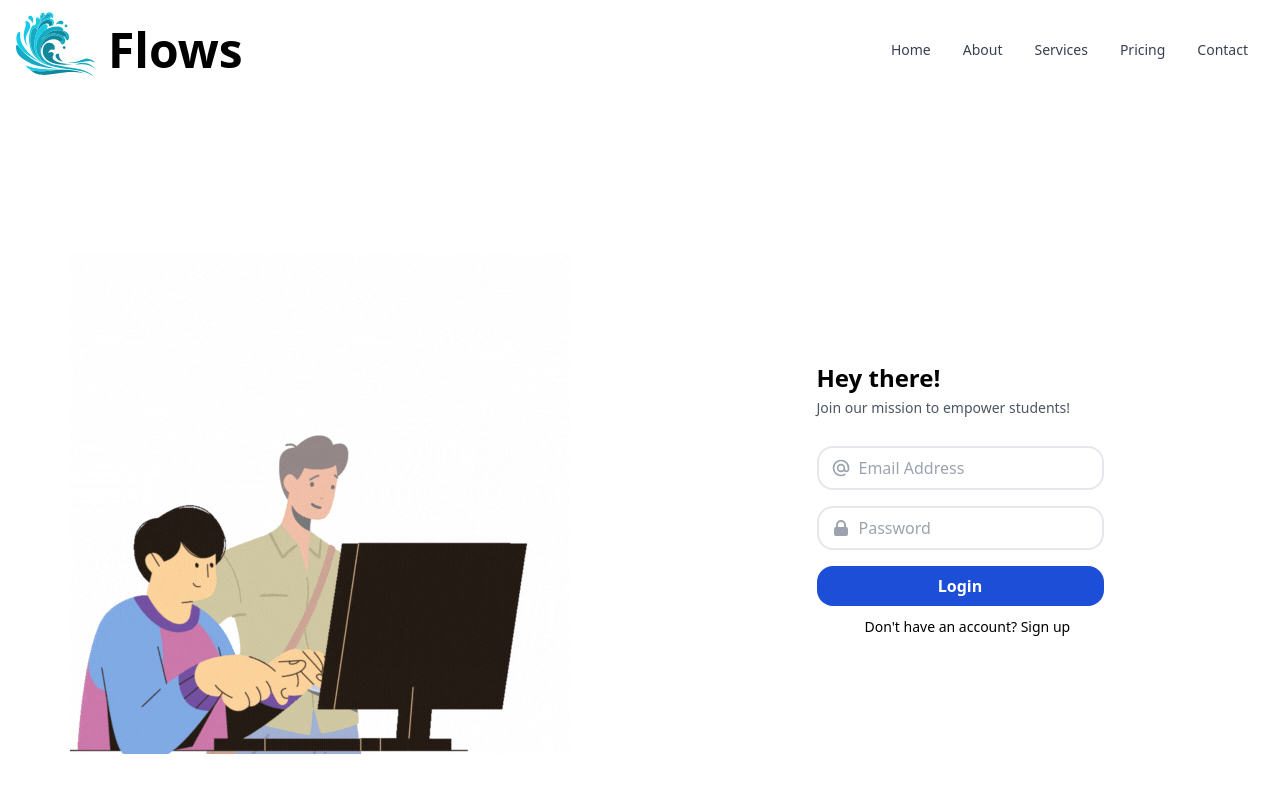
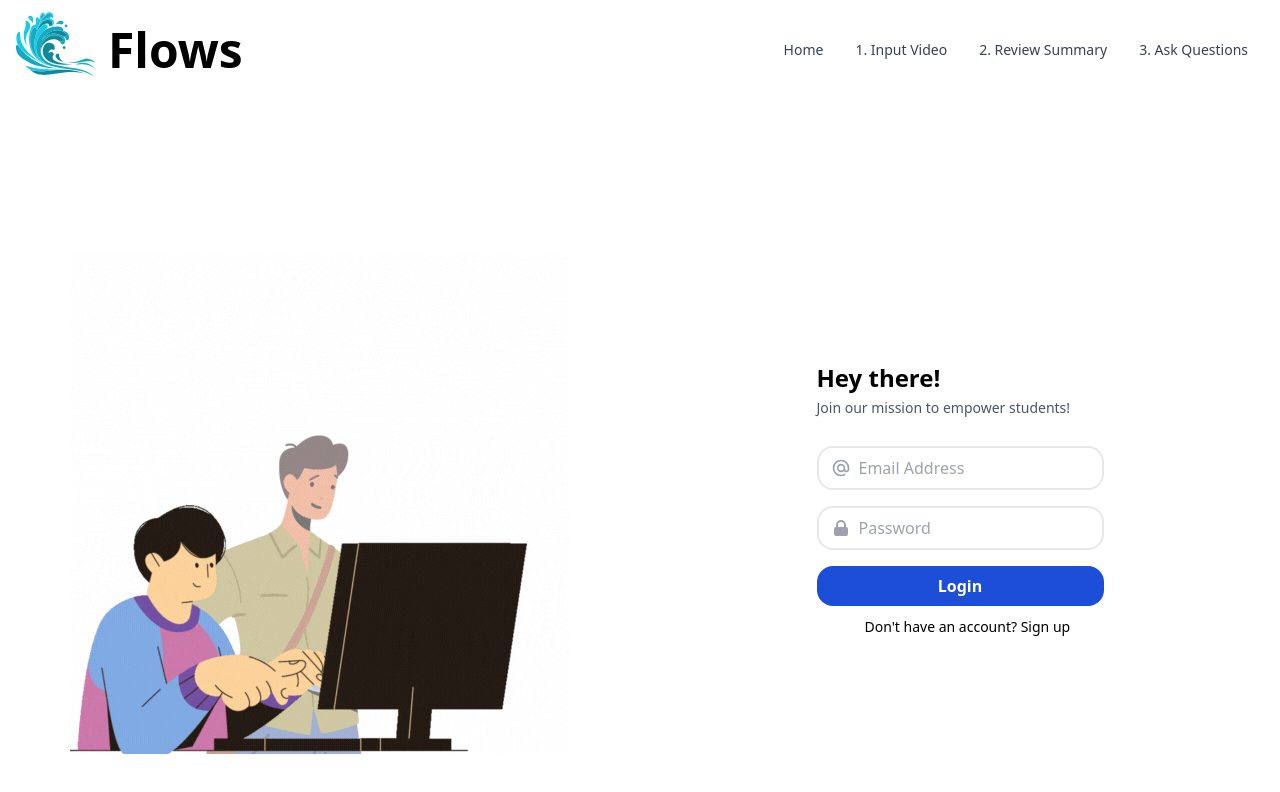
Before and after one commit to Brayton-Lordianto/PeddieHacks, a React (Create React App) app in the folder 2peddiehacks/: page /main in a window 1280 px wide. Shown: the top 792 px of the page. Built offline with nearby package versions, Linux system fonts and the light colour scheme.

Commit message:
separated Navbar component

```diff
--- /dev/null
+++ b/2peddiehacks/src/components/Navbar.jsx
@@ -0,0 +1,37 @@
+import React from 'react'
+import logo from '../static/logo.svg';
+
+const Navbar = () => {
+    return (
+        <nav class="bg-white border-gray-200 px-2 sm:px-4 py-2.5 rounded dark:bg-gray-900">
+            <div class="container flex flex-wrap justify-between items-center mx-auto">
+                <a href="#!" class="flex items-center">
+                    <img src={logo} class="mr-3 h-10 sm:h-20" alt="Flowbite Logo" />
+                    <span class="self-center text-5xl	font-semibold whitespace-nowrap dark:text-white">Flows</span>
+                </a>
+                <button data-collapse-toggle="navbar-default" type="button" class="inline-flex items-center p-2 ml-3 text-sm text-gray-500 rounded-lg md:hidden hover:bg-gray-100 focus:outline-none focus:ring-2 focus:ring-gray-200 dark:text-gray-400 dark:hover:bg-gray-700 dark:focus:ring-gray-600" aria-controls="navbar-default" aria-expanded="false">
+                    <span class="sr-only">Open main menu</span>
+                    <svg class="w-6 h-6" aria-hidden="true" fill="currentColor" viewBox="0 0 20 20" xmlns="http://www.w3.org/2000/svg"><path fill-rule="evenodd" d="M3 5a1 1 0 011-1h12a1 1 0 110 2H4a1 1 0 01-1-1zM3 10a1 1 0 011-1h12a1 1 0 110 2H4a1 1 0 01-1-1zM3 15a1 1 0 011-1h12a1 1 0 110 2H4a1 1 0 01-1-1z" clip-rule="evenodd"></path></svg>
+                </button>
+                <div class="hidden w-full md:block md:w-auto" id="navbar-default">
+                    <ul class="flex flex-col p-4 mt-4 bg-gray-50 rounded-lg border border-gray-100 md:flex-row md:space-x-8 md:mt-0 md:text-sm md:font-medium md:border-0 md:bg-white dark:bg-gray-800 md:dark:bg-gray-900 dark:border-gray-700">
+                    <li>
+                        <a href="#!" class="block py-2 pr-4 pl-3 text-gray-700 rounded hover:bg-gray-100 md:hover:bg-transparent md:border-0 md:hover:text-blue-700 md:p-0 dark:text-gray-400 md:dark:hover:text-white dark:hover:bg-gray-700 dark:hover:text-white md:dark:hover:bg-transparent">Home</a>
+                    </li>
+                    <li>
+                        <a href="#!" class="block py-2 pr-4 pl-3 text-gray-700 rounded hover:bg-gray-100 md:hover:bg-transparent md:border-0 md:hover:text-blue-700 md:p-0 dark:text-gray-400 md:dark:hover:text-white dark:hover:bg-gray-700 dark:hover:text-white md:dark:hover:bg-transparent">1. Input Video</a>
+                    </li>
+                    <li>
+                        <a href="#!" class="block py-2 pr-4 pl-3 text-gray-700 rounded hover:bg-gray-100 md:hover:bg-transparent md:border-0 md:hover:text-blue-700 md:p-0 dark:text-gray-400 md:dark:hover:text-white dark:hover:bg-gray-700 dark:hover:text-white md:dark:hover:bg-transparent">2. Review Summary</a>
+                    </li>
+                    <li>
+                        <a href="#!" class="block py-2 pr-4 pl-3 text-gray-700 rounded hover:bg-gray-100 md:hover:bg-transparent md:border-0 md:hover:text-blue-700 md:p-0 dark:text-gray-400 md:dark:hover:text-white dark:hover:bg-gray-700 dark:hover:text-white md:dark:hover:bg-transparent">3. Ask Questions</a>
+                    </li>
+                    </ul>
+                </div>
+            </div>
+        </nav>
+    )
+}
+
+export default Navbar
--- a/2peddiehacks/src/screens/pages/Main.jsx
+++ b/2peddiehacks/src/screens/pages/Main.jsx
@@ -1,6 +1,7 @@
 import logo from '../../static/logo.svg';
 import text from '../../static/placeholder.gif';
 import {Link} from 'react-router-dom';
+import Navbar from '../../components/Navbar'
 
 
 
@@ -17,45 +18,13 @@
   //   console.log(event.currentTarget);
   // };
     return(
-        <body>
-        <nav class="bg-white border-gray-200 px-2 sm:px-4 py-2.5 rounded dark:bg-gray-900">
-  <div class="container flex flex-wrap justify-between items-center mx-auto">
-    <a href="#!" class="flex items-center">
-        <img src={logo} class="mr-3 h-10 sm:h-20" alt="Flowbite Logo" />
-        <span class="self-center text-5xl	font-semibold whitespace-nowrap dark:text-white">Flows</span>
-    </a>
-    <button data-collapse-toggle="navbar-default" type="button" class="inline-flex items-center p-2 ml-3 text-sm text-gray-500 rounded-lg md:hidden hover:bg-gray-100 focus:outline-none focus:ring-2 focus:ring-gray-200 dark:text-gray-400 dark:hover:bg-gray-700 dark:focus:ring-gray-600" aria-controls="navbar-default" aria-expanded="false">
-      <span class="sr-only">Open main menu</span>
-      <svg class="w-6 h-6" aria-hidden="true" fill="currentColor" viewBox="0 0 20 20" xmlns="http://www.w3.org/2000/svg"><path fill-rule="evenodd" d="M3 5a1 1 0 011-1h12a1 1 0 110 2H4a1 1 0 01-1-1zM3 10a1 1 0 011-1h12a1 1 0 110 2H4a1 1 0 01-1-1zM3 15a1 1 0 011-1h12a1 1 0 110 2H4a1 1 0 01-1-1z" clip-rule="evenodd"></path></svg>
-    </button>
-    <div class="hidden w-full md:block md:w-auto" id="navbar-default">
-      <ul class="flex flex-col p-4 mt-4 bg-gray-50 rounded-lg border border-gray-100 md:flex-row md:space-x-8 md:mt-0 md:text-sm md:font-medium md:border-0 md:bg-white dark:bg-gray-800 md:dark:bg-gray-900 dark:border-gray-700">
-      <li>
-          <a href="#!" class="block py-2 pr-4 pl-3 text-gray-700 rounded hover:bg-gray-100 md:hover:bg-transparent md:border-0 md:hover:text-blue-700 md:p-0 dark:text-gray-400 md:dark:hover:text-white dark:hover:bg-gray-700 dark:hover:text-white md:dark:hover:bg-transparent">Home</a>
-        </li>
-        <li>
-          <a href="#!" class="block py-2 pr-4 pl-3 text-gray-700 rounded hover:bg-gray-100 md:hover:bg-transparent md:border-0 md:hover:text-blue-700 md:p-0 dark:text-gray-400 md:dark:hover:text-white dark:hover:bg-gray-700 dark:hover:text-white md:dark:hover:bg-transparent">About</a>
-        </li>
-        <li>
-          <a href="#!" class="block py-2 pr-4 pl-3 text-gray-700 rounded hover:bg-gray-100 md:hover:bg-transparent md:border-0 md:hover:text-blue-700 md:p-0 dark:text-gray-400 md:dark:hover:text-white dark:hover:bg-gray-700 dark:hover:text-white md:dark:hover:bg-transparent">Services</a>
-        </li>
-        <li>
-          <a href="#!" class="block py-2 pr-4 pl-3 text-gray-700 rounded hover:bg-gray-100 md:hover:bg-transparent md:border-0 md:hover:text-blue-700 md:p-0 dark:text-gray-400 md:dark:hover:text-white dark:hover:bg-gray-700 dark:hover:text-white md:dark:hover:bg-transparent">Pricing</a>
-        </li>
-        <li>
-          <a href="#!" class="block py-2 pr-4 pl-3 text-gray-700 rounded hover:bg-gray-100 md:hover:bg-transparent md:border-0 md:hover:text-blue-700 md:p-0 dark:text-gray-400 md:dark:hover:text-white dark:hover:bg-gray-700 dark:hover:text-white md:dark:hover:bg-transparent">Contact</a>
-        </li>
-      </ul>
-    </div>
-  </div>
-</nav>
+      <>
+        <Navbar />
         <body>
           <div class="h-screen flex">
           <div class="mt-2 flex w-1/2 justify-center items-center bg-white">
-
             <img class="pb-21"src={text} alt="streamline with us"></img>
           </div>
-
           <div class="flex w-1/2 justify-center items-center bg-white">
             <form class="bg-white">
                 <h1 class="font-semibold whitespace-nowrap dark:text-white text-2xl mb-1">Hey there!</h1>
@@ -82,10 +51,7 @@
             </div>
             </div>
 
-
         </body>
-
-      </body>
-
+      </>
     )
 }
```
Lines whose indentation alone changed are shown as unchanged.
